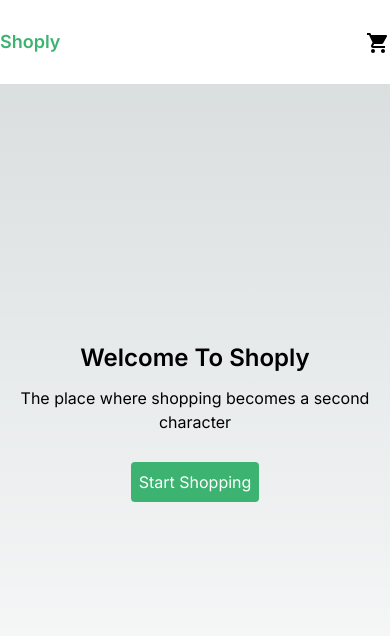
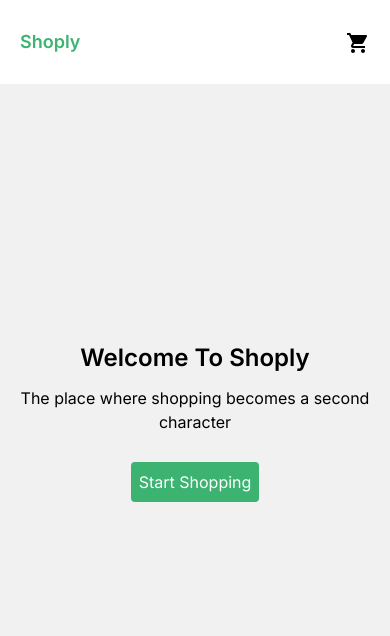
Before and after one commit to koffie99/shoply, a Next.js app: page / in a window 390 px wide. Shown: the top 636 px of the page. Built offline with nearby package versions, Linux system fonts and the light colour scheme.

Commit message:
some adjustments

```diff
--- a/app/globals.css
+++ b/app/globals.css
@@ -25,3 +25,9 @@ body {
     )
     rgb(var(--background-start-rgb));
 }
+
+@media screen and (max-width: 768px) {
+  .nav{
+    padding: 20px;
+  }
+}
--- a/app/page.jsx
+++ b/app/page.jsx
@@ -4,9 +4,9 @@ import Link from "next/link"
 export default function Home() {
 
   return (
-    <main className="min-h-screen">
+    <main className="min-h-screen bg-[#f1f1f1]">
       <Navbar />
-      <div className="min-h-screen flex flex-col gap-3 items-center justify-center">
+      <div className="min-h-screen flex flex-col gap-3 items-center justify-center p-15">
         <h1 className="font-semibold text-2xl">Welcome To Shoply</h1>
         <p className="text-center">The place where shopping becomes a second character</p>
         <Link href="/products" className="bg-[mediumseagreen] p-2 rounded text-white mt-4">Start Shopping</Link>
--- a/app/products/page.jsx
+++ b/app/products/page.jsx
@@ -14,9 +14,7 @@ const Products = async () => {
   return (
     <div className='min-h-screen bg-[#f1f1f1]'>
         <Navbar />
-        <br />
-        <br />
-        <div className='md:p-24 sm:p-8 flex gap-6 justify-center flex-wrap w-full'>
+        <div className='md:p-24 sm:p-8 mt-5 flex gap-6 justify-center flex-wrap w-full'>
             {
                 products.map((product) => (
                     <div className='bg-white rounded-lg p-8 w-[90%] md:w-[350px] flex flex-col items-center gap-3 hover:shadow-2xl cursor-pointer'>
--- a/components/Navbar.jsx
+++ b/components/Navbar.jsx
@@ -5,7 +5,7 @@ import ShoppingCartIcon from '@mui/icons-material/ShoppingCart';
 
 const Navbar = () => {
   return (
-    <div className='h-[10vh] bg-white flex items-center justify-between md:px-24 sm:px-10 fixed w-full'>
+    <div className='h-[10vh] bg-white flex items-center justify-between md:px-24 sm:px-10 fixed w-full nav'>
         <div><h1 className='font-semibold text-lg text-[mediumseagreen]'>Shoply</h1></div>
         <div>
             <ShoppingCartIcon />
```
